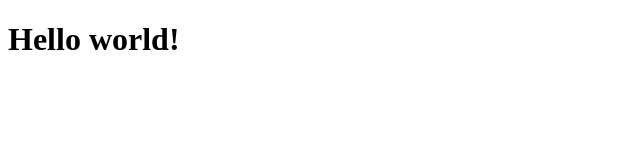
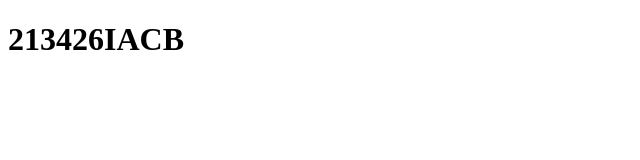
Before and after one commit to erikalt/erikalt.github.io, a plain HTML site: page index.html in a window 1280 px wide. Shown: the whole page, without its empty margins (0-640 px from the left). Drawn offline with Linux system fonts and the light colour scheme.

Commit message:
Update index.html

```diff
--- a/index.html
+++ b/index.html
@@ -2,9 +2,9 @@
 <html>
 <head lang="en">
 <meta charset="UTF-8">
-<title>Hello world!</title>
+<title>213426IACB</title>
 </head>
 <body>
-<h1>Hello world!</h1>
+<h1>213426IACB</h1>
 </body>
 </html>
```
